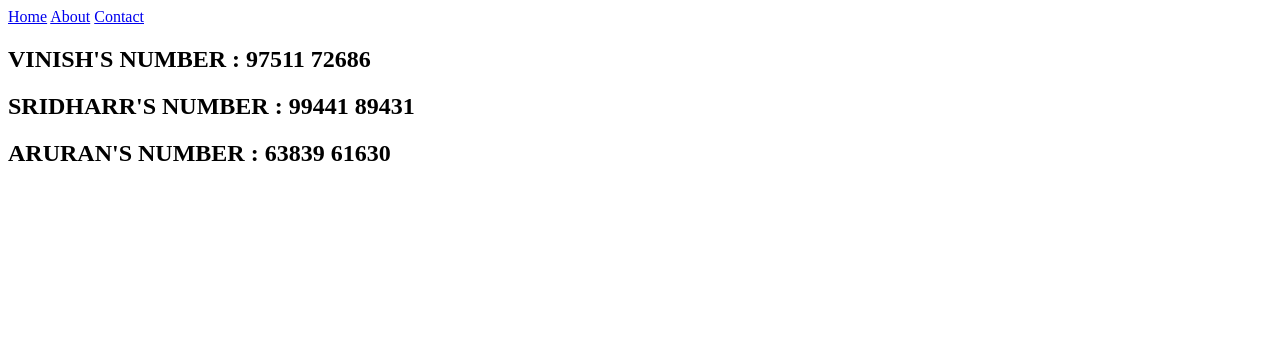
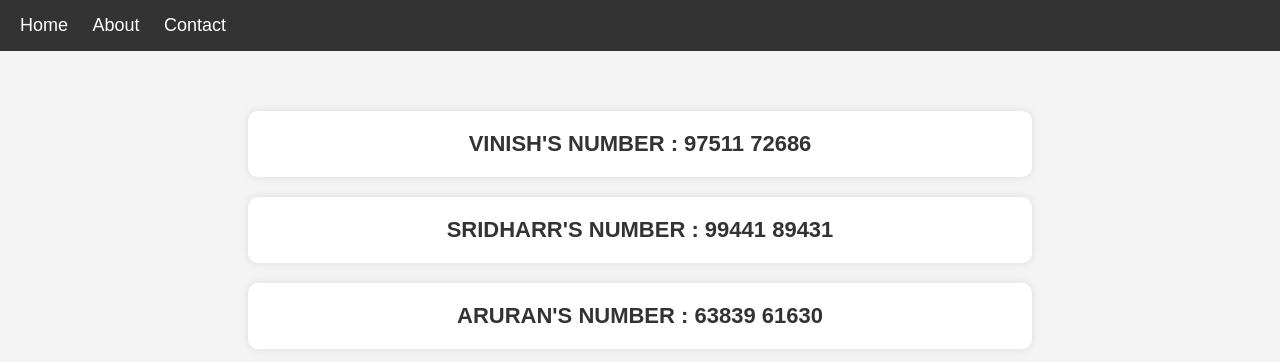
Before and after one commit to VinishP-03/portfolio, a plain HTML site: page portfolio/contact.html in a window 1280 px wide. Drawn offline with Linux system fonts and the light colour scheme.

Commit message:
added styles to about and contact

```diff
--- a/portfolio/contact.html
+++ b/portfolio/contact.html
@@ -6,11 +6,52 @@
     <meta name="viewport" content="width=device-width, initial-scale=1.0">
     <title>CONTACT</title>
 </head>
+<style>
+        body {
+            font-family: Arial, sans-serif;
+            margin: 0;
+            background: #f4f4f4;
+        }
+
+        /* Navbar */
+        header {
+            background: #333;
+            padding: 15px 20px;
+        }
+
+        nav a {
+            color: white;
+            text-decoration: none;
+            margin-right: 20px;
+            font-size: 18px;
+        }
+
+        nav a:hover {
+            color: #ffcc00;
+        }
+
+        /* Main Content */
+        main {
+            text-align: center;
+            padding: 40px 20px;
+        }
+
+        h2 {
+            background: white;
+            padding: 20px;
+            width: 60%;
+            margin: 20px auto;
+            border-radius: 10px;
+            box-shadow: 0 0 10px rgba(0,0,0,0.1);
+            color: #333;
+            font-size: 22px;
+        }
+    </style>
 
 <body>
     <header>
         <nav>
-            <a href="home.html">Home</a>
+            <a href="index.html">Home</a>
             <a href="about.html">About</a>
             <a href="contact.html">Contact</a>
 
```
Also changed, not shown: portfolio/about.html (+57 -1 lines), portfolio/index.html (+1 -1 lines).
